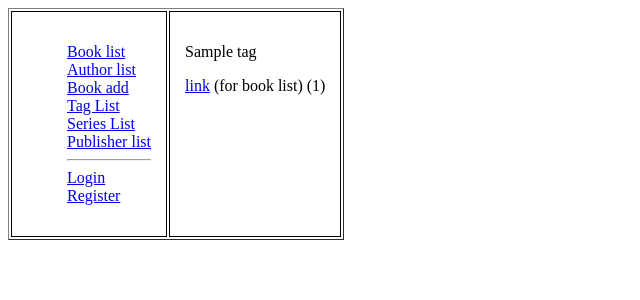
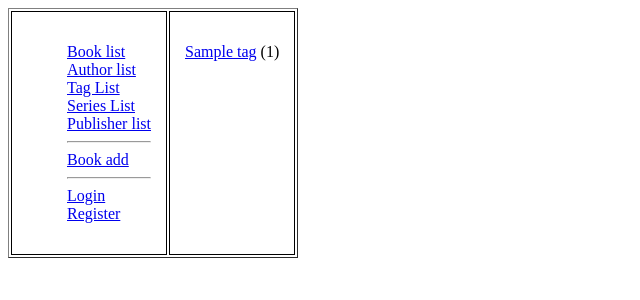
Before and after one commit to IllusionOfControl/candle, a Django app: page /tags/ in a window 1280 px wide. Shown: the top 300 px of the page, without its empty margins (0-640 px from the left). Run offline with Django 3.2, Linux system fonts and the light colour scheme; tables that the repository leaves empty hold one stand-in row (values such as "Sample post").

Commit message:
redesigned templated

```diff
--- a/bookstore/templates/_authorlist.html
+++ b/bookstore/templates/_authorlist.html
@@ -2,8 +2,7 @@
     <div class="author-list">
     {% for author in authors %}
         <div class="author">
-            <p>{{ author.name }}</p>
-            <p><a href="{% url 'author_page' author.id %}">link</a> (for book list) ({{ author.books.count }})</p>
+            <p><a href="{% url 'author_page' author.id %}">{{ author.name }}</a> ({{ author.books.count }})</p>
             <p> Description: {{ author.description }}</p>
         </div>
     {% endfor %}
--- a/bookstore/templates/_nav_urls.html
+++ b/bookstore/templates/_nav_urls.html
@@ -3,12 +3,12 @@
     <ul>
         <li style="list-style: none"><a href="{% url 'index' %}">Book list</a></li>
         <li style="list-style: none"><a href="{% url 'authors' %}">Author list</a></li>
-        <li style="list-style: none"><a href="{% url 'book_add' %}">Book add</a></li>
         <li style="list-style: none"><a href="{% url 'tag_list' %}">Tag List</a></li>
         <li style="list-style: none"><a href="{% url 'series_list' %}">Series List</a></li>
         <li style="list-style: none"><a href="{% url 'publisher_list' %}">Publisher list</a></li>
         <hr>
-
+        <li style="list-style: none"><a href="{% url 'book_add' %}">Book add</a></li>
+        <hr>
         {% if user.is_authenticated %}
             <p>Hello, <b>{{ user.username }}</b></p>
             <li style="list-style: none"><a href="{% url 'auth_logout' %}">Logout</a></li>
--- a/bookstore/templates/_publisherlist.html
+++ b/bookstore/templates/_publisherlist.html
@@ -2,8 +2,7 @@
     <div class="publisher-list">
     {% for publisher in publishers %}
         <div class="series" id="{{ publisher.id}}">
-            <p>{{ publisher.name }}</p>
-            <p><a href="{% url 'publisher_info' publisher.id %}">link</a> (for book list) ({{ publisher.books.count }})</p>
+            <p><a href="{% url 'publisher_info' publisher.id %}">{{ publisher.name }}</a> ({{ publisher.books.count }})</p>
         </div>
     {% endfor %}
     </div>
--- a/bookstore/templates/_serieslist.html
+++ b/bookstore/templates/_serieslist.html
@@ -2,8 +2,7 @@
     <div class="series-list">
     {% for book_series in series %}
         <div class="series" id="{{ book_series.id}}">
-            <p>{{ book_series.name }}</p>
-            <p><a href="{% url 'series_info' book_series.id %}">link</a> (for book list) ({{ book_series.books.count }})</p>
+            <p><a href="{% url 'series_info' book_series.id %}">{{ book_series.name }}</a> ({{ book_series.books.count }})</p>
         </div>
     {% endfor %}
     </div>
--- a/bookstore/templates/_taglist.html
+++ b/bookstore/templates/_taglist.html
@@ -2,8 +2,7 @@
     <div class="tag-list">
     {% for tag in tags %}
         <div class="tag" id="{{ tag.id}}">
-            <p>{{ tag.name }}</p>
-            <p><a href="{% url 'tag_page' tag.id %}">link</a> (for book list) ({{ tag.books.count }})</p>
+            <p><a href="{% url 'tag_page' tag.id %}">{{ tag.name }}</a> ({{ tag.books.count }})</p>
         </div>
     {% endfor %}
     </div>
```
